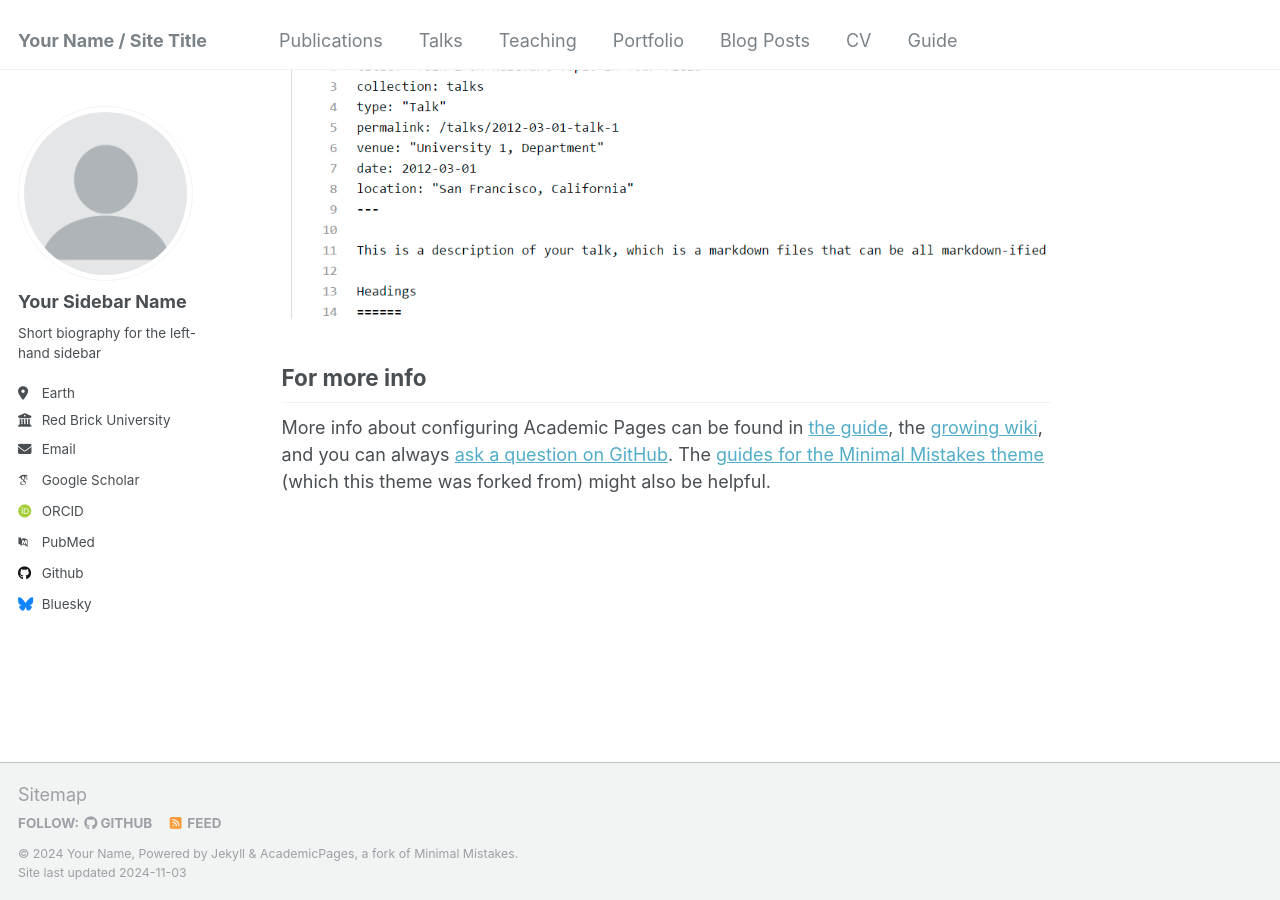
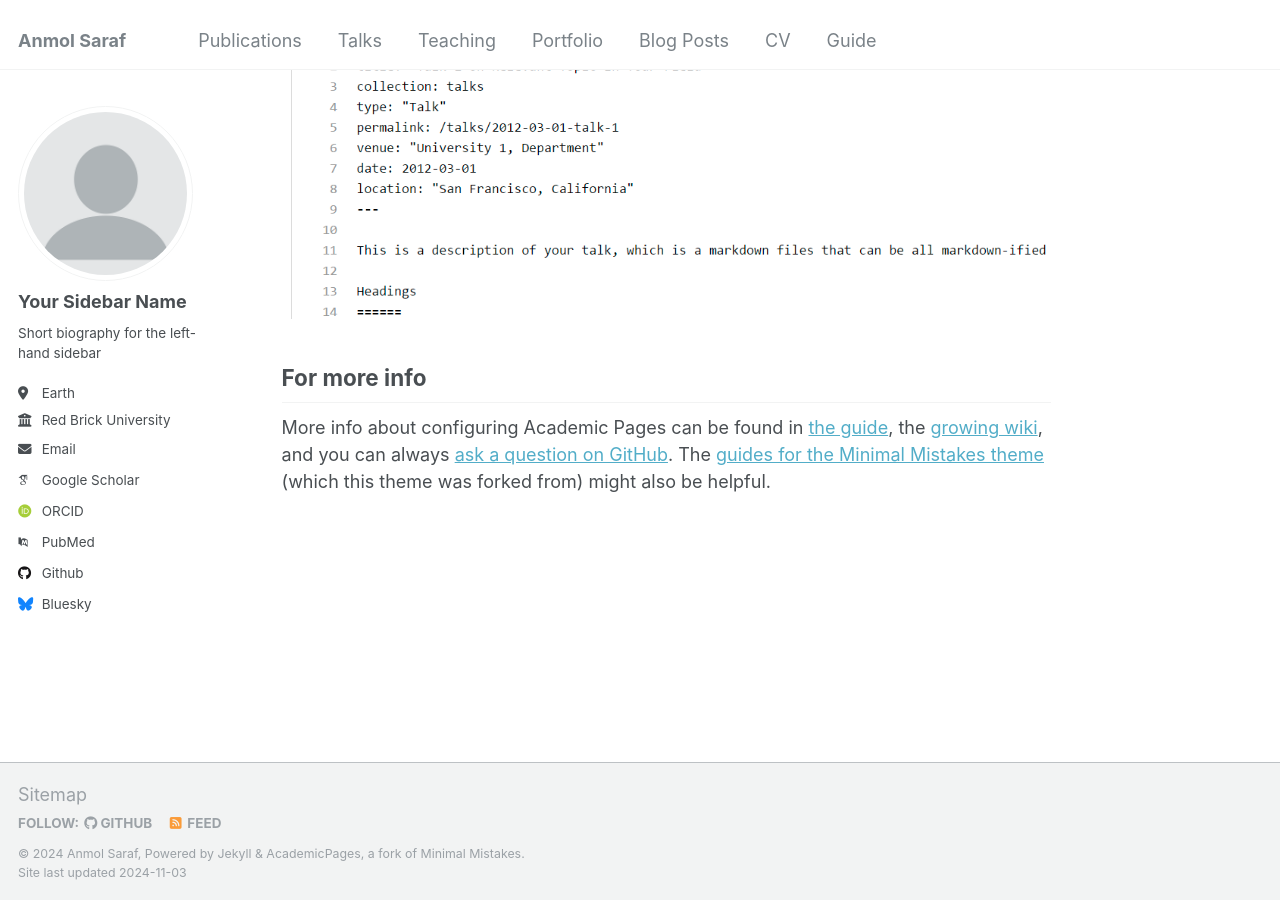
Before and after one commit to nx6xe23/anmolsaraf.github.io, a Jekyll site: the page built from _pages/about.md, in a window 1280 px wide and 900 px high, scrolled down 2643 px. Built offline with Jekyll 4.4.1, drawn with Linux system fonts in a browser that asks for light colours; some web fonts are replaced.

Commit message:
Update _config.yml

```diff
--- a/_config.yml
+++ b/_config.yml
@@ -8,9 +8,9 @@
 
 # Basic Site Settings
 locale                   : "en-US"
-title                    : "Your Name / Site Title"
+title                    : "Anmol Saraf"
 title_separator          : "-"
-name                     : &name "Your Name"
+name                     : &name "Anmol Saraf"
 description              : &description "personal description"
 url                      : https://academicpages.github.io # the base hostname & protocol for your site e.g. "https://mmistakes.github.io"
 baseurl                  : "" # the subpath of your site, e.g. "/blog"
```
